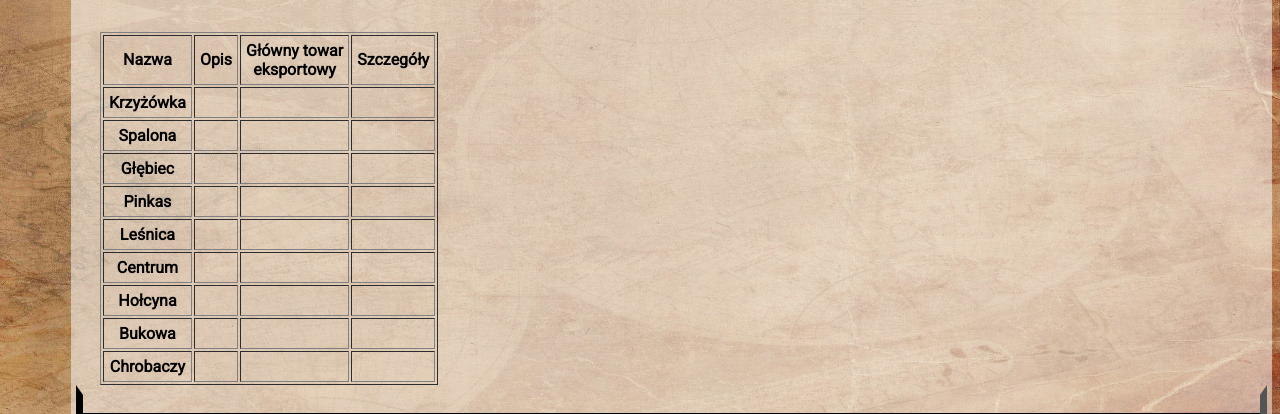
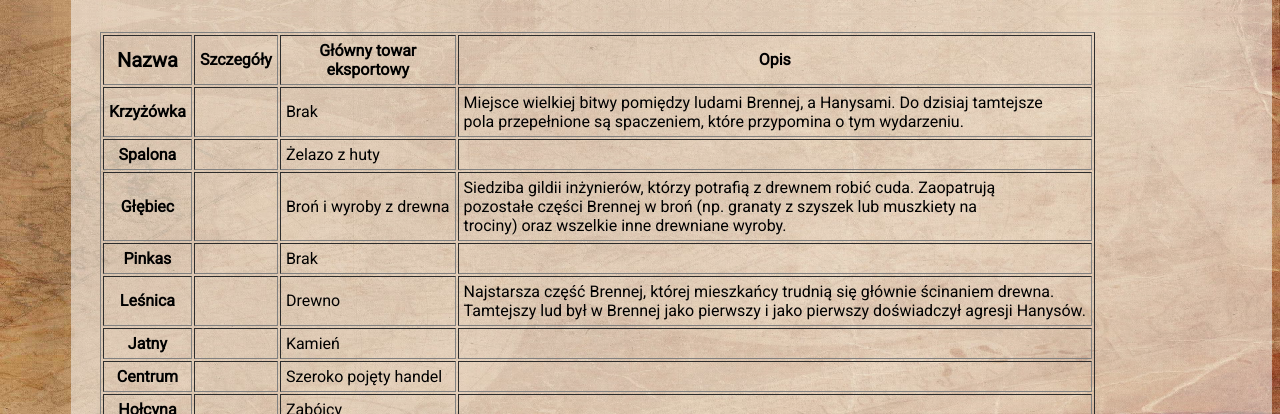
Before and after one commit to JKGplay/Lore-Brennej, a plain HTML site: page index.html in a window 1280 px wide. Shown: the part 386-800 px from the top of the page. Drawn offline with Linux system fonts and the light colour scheme.

Commit message:
Update index.html

```diff
--- a/index.html
+++ b/index.html
@@ -22,63 +22,69 @@
 
         <table border="1">
             <tr>
-                <th>Nazwa</th>
+                <th style="font-size: 20px;">Nazwa</th>
+                <th>Szczegóły</th>
+                <th>Główny towar<br> eksportowy</th>
                 <th>Opis</th>
-                <th>Główny towar<br> eksportowy</th>
-                <th>Szczegóły</th>
             </tr>
             <tr>
                 <th>Krzyżówka</th>
                 <td></td>
-                <td></td>
-                <td></td>
+                <td>Brak</td>
+                <td>Miejsce wielkiej bitwy pomiędzy ludami Brennej, a Hanysami. Do dzisiaj tamtejsze <br>pola przepełnione są spaczeniem, które przypomina o tym wydarzeniu.</td>
             </tr>
             <tr>
                 <th>Spalona</th>
                 <td></td>
-                <td></td>
+                <td>Żelazo z huty</td>
                 <td></td>
             </tr>
             <tr>
                 <th>Głębiec</th>
                 <td></td>
-                <td></td>
-                <td></td>
+                <td>Broń i wyroby z drewna</td>
+                <td>Siedziba gildii inżynierów, którzy potrafią z drewnem robić cuda. Zaopatrują <br>pozostałe części Brennej w broń (np. granaty z szyszek lub muszkiety na <br>trociny) oraz wszelkie inne drewniane wyroby.</td>
             </tr>
             <tr>
                 <th>Pinkas</th>
                 <td></td>
-                <td></td>
+                <td>Brak</td>
                 <td></td>
             </tr>
             <tr>
                 <th>Leśnica</th>
                 <td></td>
+                <td>Drewno</td>
+                <td>Najstarsza część Brennej, której mieszkańcy trudnią się głównie ścinaniem drewna. <br>Tamtejszy lud był w Brennej jako pierwszy i jako pierwszy doświadczył agresji Hanysów.</td>
+            </tr>
+            <tr>
+                <th>Jatny</th>
                 <td></td>
+                <td>Kamień</td>
                 <td></td>
             </tr>
             <tr>
                 <th>Centrum</th>
                 <td></td>
-                <td></td>
+                <td>Szeroko pojęty handel</td>
                 <td></td>
             </tr>
             <tr>
                 <th>Hołcyna</th>
                 <td></td>
+                <td>Zabójcy</td>
                 <td></td>
+            </tr>
+            <tr>
+                <th>Chrobaczy</th>
+                <td></td>
+                <td>Woda żródlana</td>
                 <td></td>
             </tr>
             <tr>
                 <th>Bukowa</th>
                 <td></td>
-                <td></td>
-                <td></td>
-            </tr>
-            <tr>
-                <th>Chrobaczy</th>
-                <td></td>
-                <td></td>
+                <td>Drewno</td>
                 <td></td>
             </tr>
         </table>
```
